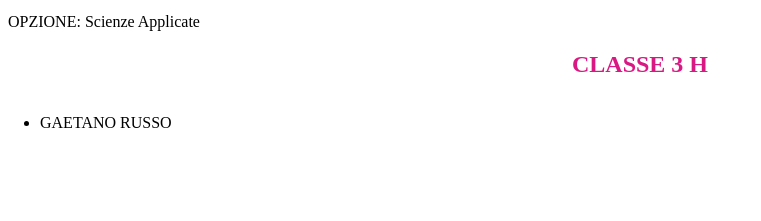
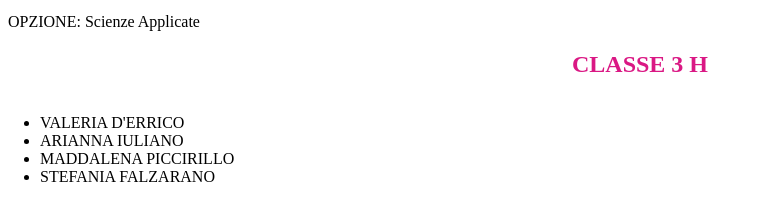
Before and after one commit to aitanus3/mvsashopping, a plain HTML site: page chisiamo.html in a window 1280 px wide. Shown: the part 101-322 px from the top of the page, without its empty margins (0-761 px from the left). Drawn offline with Linux system fonts and the light colour scheme.

Commit message:
Update chisiamo.html

```diff
--- a/chisiamo.html
+++ b/chisiamo.html
@@ -11,7 +11,10 @@
     <h2 style="text-align: center; color: #DA1884;"><b>CLASSE 3 H</b></h2>
     <div style="position: absolute; left: 0;">
         <ul style="list-style-type: disc; text-align: left;">
-            <li>GAETANO RUSSO</li>
+            <li>VALERIA D'ERRICO</li>
+            <li>ARIANNA IULIANO</li>
+            <li>MADDALENA PICCIRILLO</li>
+            <li>STEFANIA FALZARANO</li>
         </ul>
     </div>
 </body>
```
